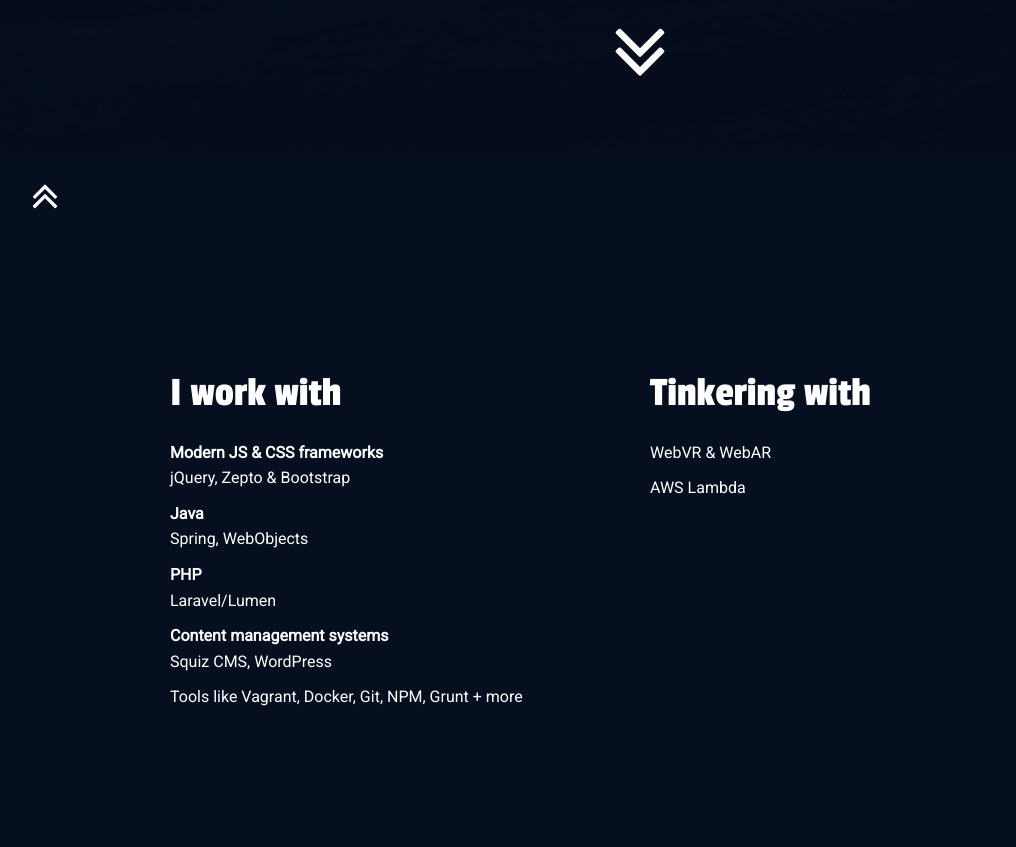
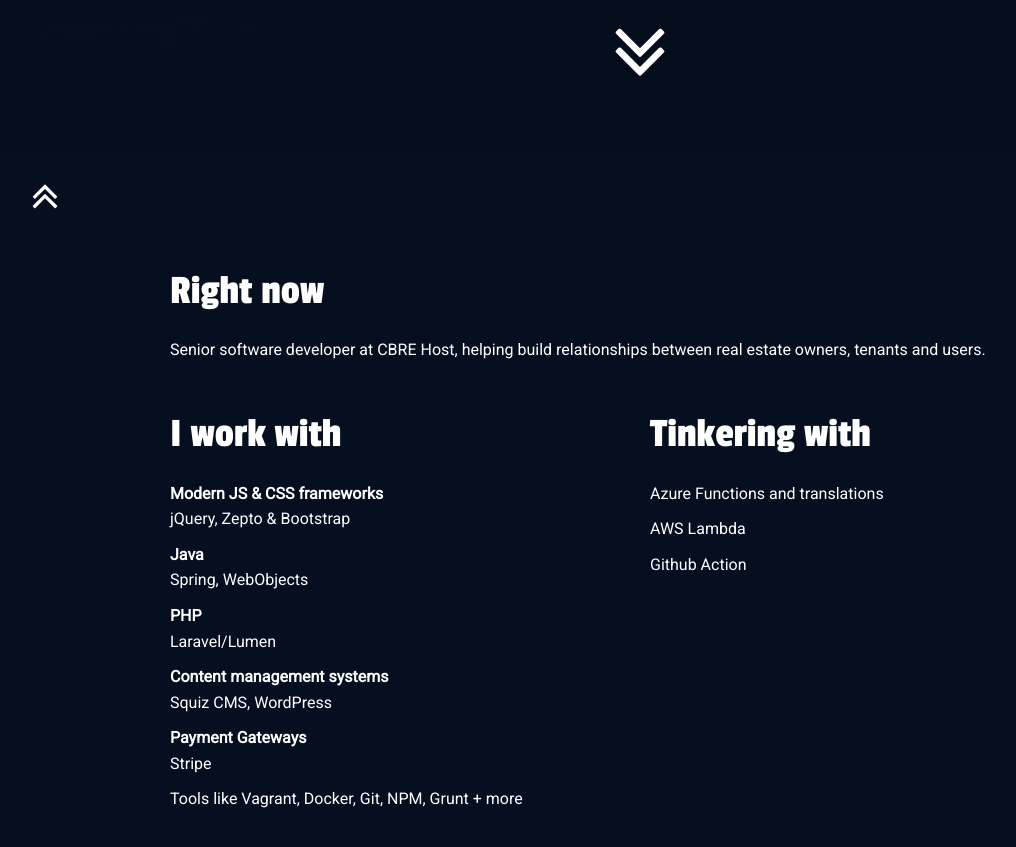
Before and after one commit to davoaust/WelcomeHome, a website: page index.html in a window 1280 px wide. Shown: the part 649-1496 px from the top of the page, without its empty margins (0-1016 px from the left). Drawn offline with Linux system fonts and the light colour scheme; a script that the page names is missing.

Commit message:
Update what I do

```diff
--- a/index.html
+++ b/index.html
@@ -58,6 +58,11 @@
   <div id="what-i-do">
     <div class="container">
       <div class="row">
+        <div class="full column pb-2">
+          <h2>Right now</h2>
+          <p>Senior software developer at CBRE Host, helping build relationships between real estate owners, tenants and users.</p>
+        </div>
+
         <div class="one-half column">
           <h2>I work with</h2>
           <ul class="list-style-none">
@@ -65,14 +70,17 @@
             <li><strong>Java</strong><br>Spring, WebObjects</li>
             <li><strong>PHP</strong><br>Laravel/Lumen</li>
             <li><strong>Content management systems</strong><br>Squiz CMS, WordPress</li>
+            <li><strong>Payment Gateways</strong><br>Stripe</li>
             <li>Tools like Vagrant, Docker, Git, NPM, Grunt + more</li>
           <ul>
         </div>
+
         <div class="one-half column">
           <h2>Tinkering with</h2>
           <ul class="list-style-none">
-            <li>WebVR &amp; WebAR</li>
+            <li>Azure Functions and translations</li>
             <li>AWS Lambda</li>
+            <li>Github Action</li>
           </ul>
         </div>
       </div>
--- a/scss/custom/_site.scss
+++ b/scss/custom/_site.scss
@@ -74,6 +74,12 @@ body {
 #what-i-do {
   @include page;
   @include center-flex;
+
+  padding-top: 6rem;
+
+  @media (#{$bp-larger-than-phablet}) {
+      padding-top: inherit;
+  }
 }
 
 .down-we-go {
```
Also changed, not shown: css/base.css, 1 other file.
